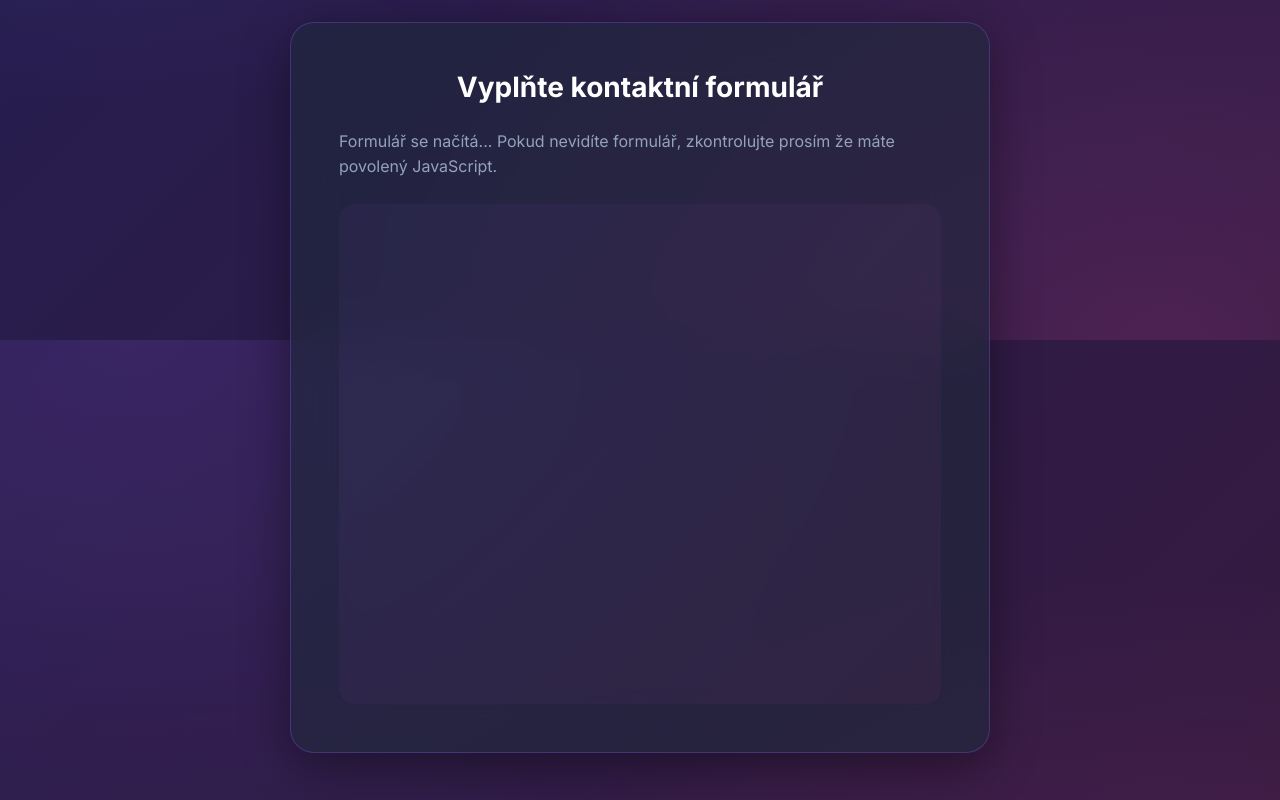
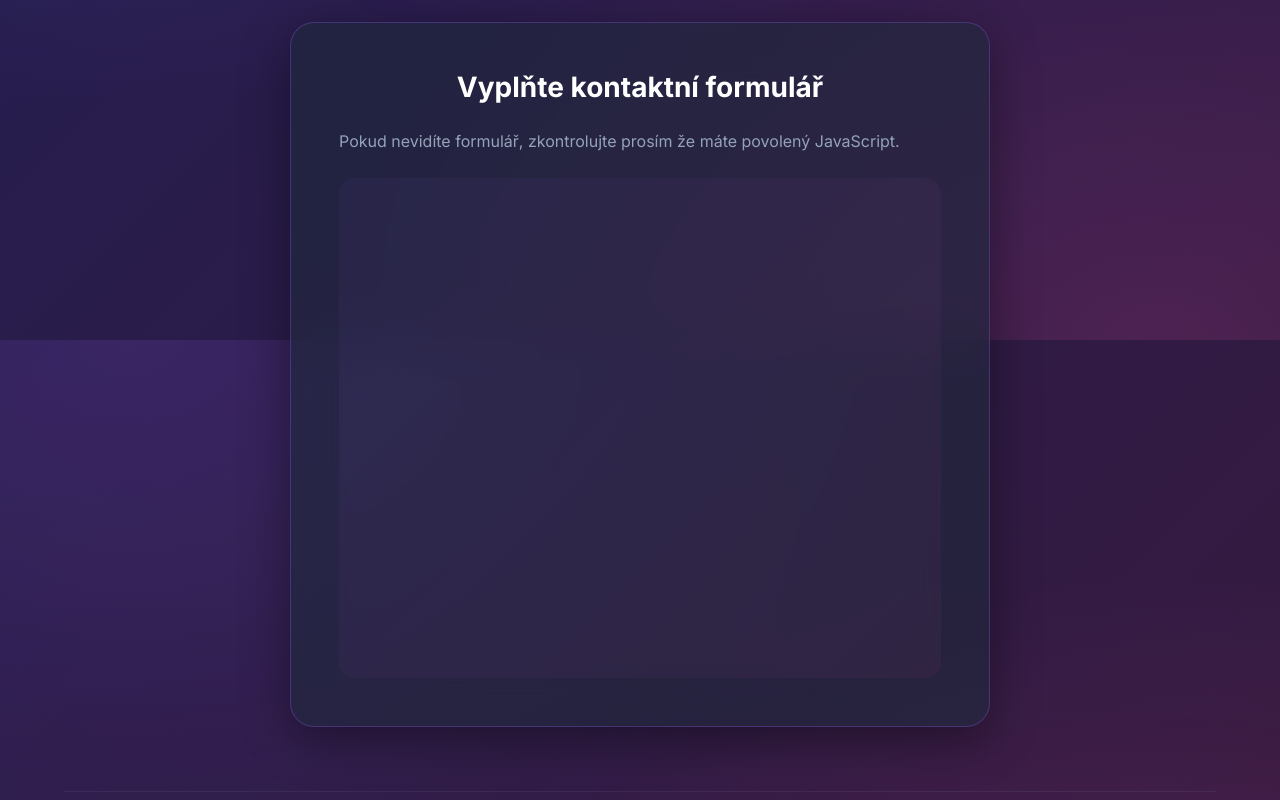
Before and after one commit to Vojtechnovotny88/partneri3, a plain HTML site: page partnerizolace/index.html in a window 1280 px wide. Shown: the part 5260-6060 px from the top of the page. Drawn offline with Linux system fonts and the light colour scheme.

Commit message:
Update index.html

```diff
--- a/partnerizolace/index.html
+++ b/partnerizolace/index.html
@@ -1378,7 +1378,7 @@
 
         <div class="form-card">
             <h3>Vyplňte kontaktní formulář</h3>
-            <p style="color: var(--text-gray); margin-bottom: 24px;">Formulář se načítá... Pokud nevidíte formulář, zkontrolujte prosím že máte povolený JavaScript.</p>
+            <p style="color: var(--text-gray); margin-bottom: 24px;">Pokud nevidíte formulář, zkontrolujte prosím že máte povolený JavaScript.</p>
             <div class="form-embed-container">
                 <script type="text/javascript" src="https://form.jotform.com/jsform/253281861020348"></script>
             </div>
```
